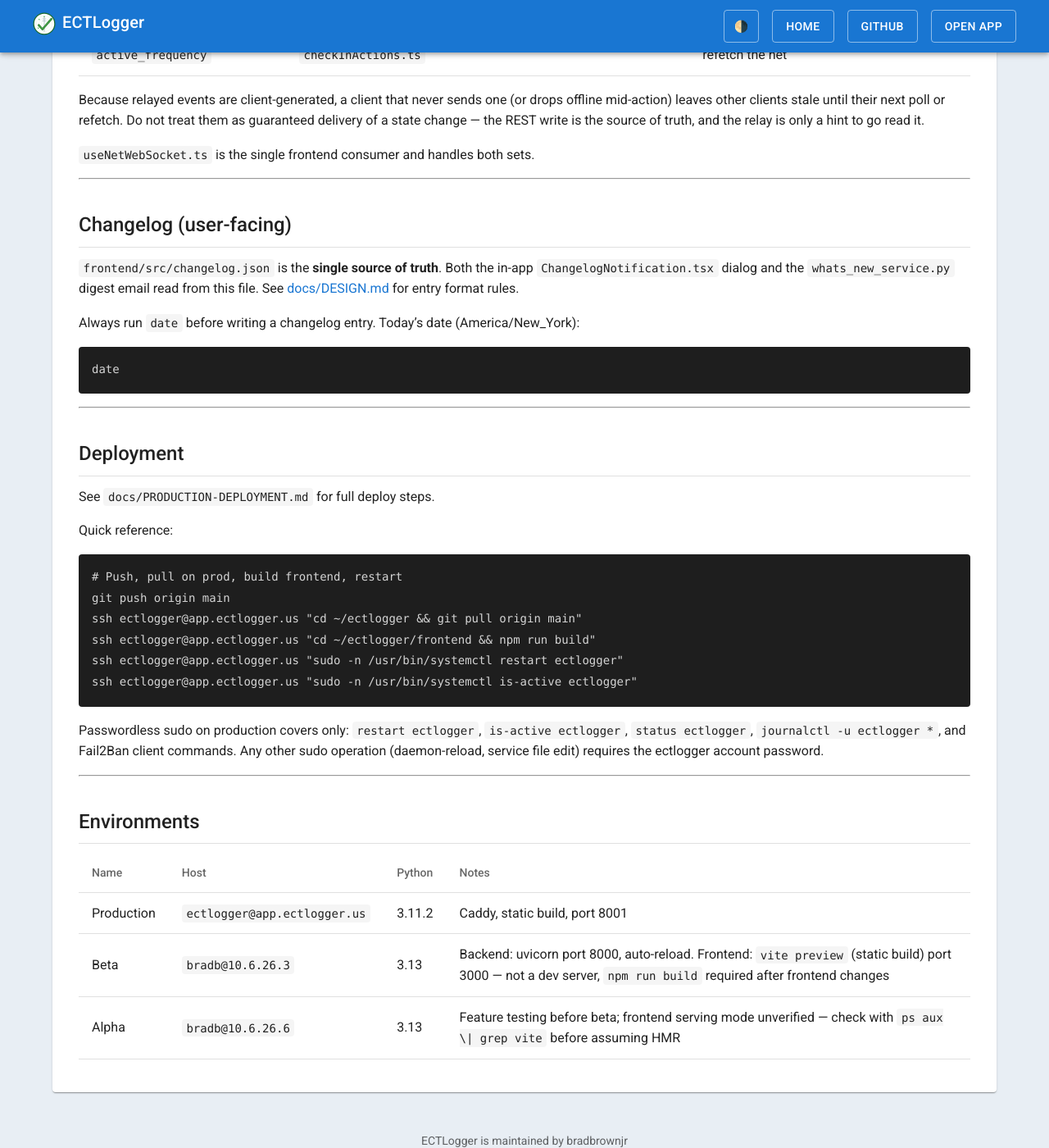
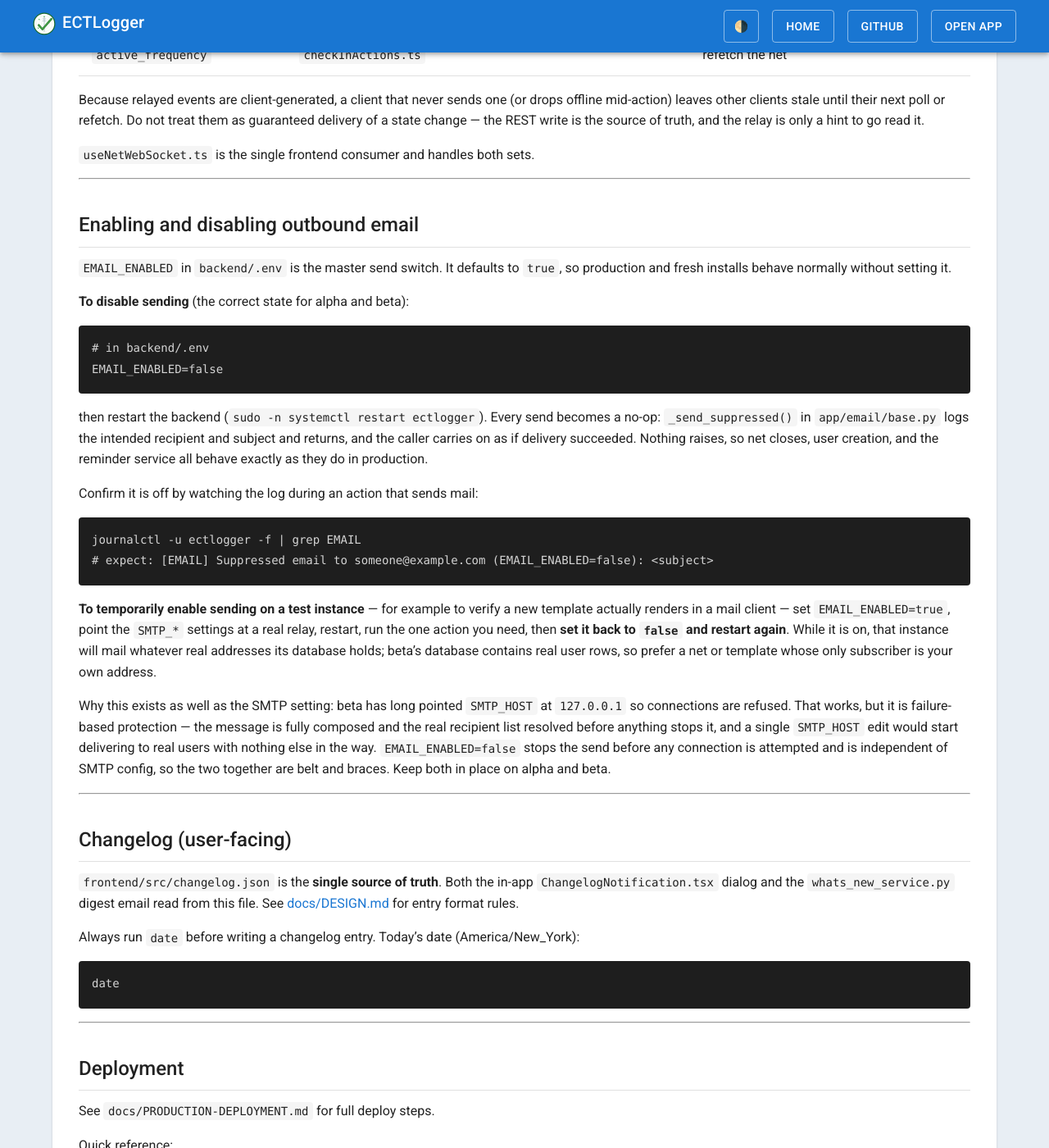
Before and after one commit to bradbrownjr/ectlogger, a Jekyll site: the page built from docs/DEVELOPMENT.md, in a window 1280 px wide and 1400 px high, scrolled down 9433 px. Shown: the whole window at 82% size. Built offline with Jekyll 4.4.1, drawn with Linux system fonts in a browser that asks for light colours; our own code applies the rules of GitHub Pages for plain Markdown files.

Commit message:
feat: EMAIL_ENABLED switch to hard-disable outbound mail per deployment
Adds a master send switch, defaulting to true so production and fresh
installs are unaffected. When false, _send_suppressed() in
app/email/base.py logs the intended recipient and subject and returns
before any SMTP connection is attempted; all three send paths (plain,
single attachment, multiple attachments) honor it. Suppressed sends
return normally rather than raising, so callers such as close_net and
the reminder service behave exactly as they do in production.

This is deliberately independent of SMTP_HOST. Pointing beta's SMTP at
127.0.0.1 also stops delivery, but only by failing at TCP connect after
the message is composed and the real recipient list resolved, so a single
SMTP_HOST edit would start mailing real users. Keep both guards on
alpha/beta; beta's .env now sets EMAIL_ENABLED=false.

Verified on beta both ways: with it false all three send paths log
"Suppressed ..." and raise nothing, with no connection attempted; with it
true the same call attempts delivery and fails at SMTPConnectError, which
is the second guard doing its job.

docs/DEVELOPMENT.md documents the disable and the temporary-enable
procedure for when email itself needs testing.

Co-Authored-By: Claude Opus 5 <noreply@anthropic.com>
Claude-Session: https://claude.ai/code/session_01UXefcLrbDMFDZoCJUudHDA

````diff
--- a/docs/DEVELOPMENT.md
+++ b/docs/DEVELOPMENT.md
@@ -417,6 +417,49 @@ truth, and the relay is only a hint to go read it.
 
 ---
 
+## Enabling and disabling outbound email
+
+`EMAIL_ENABLED` in `backend/.env` is the master send switch. It defaults to
+`true`, so production and fresh installs behave normally without setting it.
+
+**To disable sending** (the correct state for alpha and beta):
+
+```bash
+# in backend/.env
+EMAIL_ENABLED=false
+```
+
+then restart the backend (`sudo -n systemctl restart ectlogger`). Every send
+becomes a no-op: `_send_suppressed()` in `app/email/base.py` logs the intended
+recipient and subject and returns, and the caller carries on as if delivery
+succeeded. Nothing raises, so net closes, user creation, and the reminder
+service all behave exactly as they do in production.
+
+Confirm it is off by watching the log during an action that sends mail:
+
+```bash
+journalctl -u ectlogger -f | grep EMAIL
+# expect: [EMAIL] Suppressed email to someone@example.com (EMAIL_ENABLED=false): <subject>
+```
+
+**To temporarily enable sending on a test instance** — for example to verify a
+new template actually renders in a mail client — set `EMAIL_ENABLED=true`,
+point the `SMTP_*` settings at a real relay, restart, run the one action you
+need, then **set it back to `false` and restart again**. While it is on, that
+instance will mail whatever real addresses its database holds; beta's database
+contains real user rows, so prefer a net or template whose only subscriber is
+your own address.
+
+Why this exists as well as the SMTP setting: beta has long pointed `SMTP_HOST`
+at `127.0.0.1` so connections are refused. That works, but it is failure-based
+protection — the message is fully composed and the real recipient list resolved
+before anything stops it, and a single `SMTP_HOST` edit would start delivering
+to real users with nothing else in the way. `EMAIL_ENABLED=false` stops the
+send before any connection is attempted and is independent of SMTP config, so
+the two together are belt and braces. Keep both in place on alpha and beta.
+
+---
+
 ## Changelog (user-facing)
 
 `frontend/src/changelog.json` is the **single source of truth**. Both the
````
Also changed, not shown: .github/copilot-instructions.md, 3 other files.
